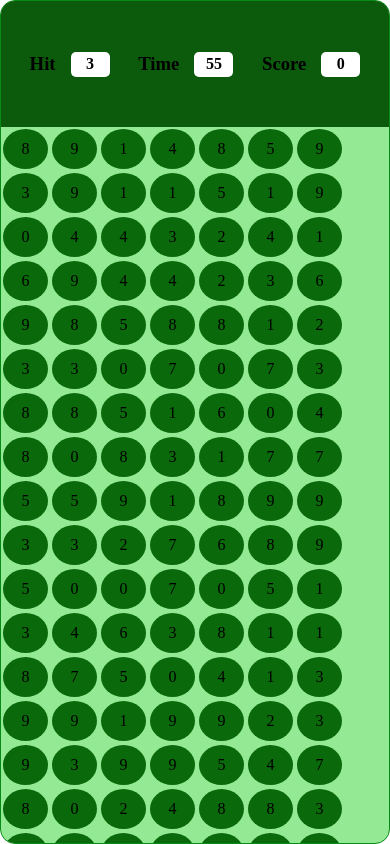
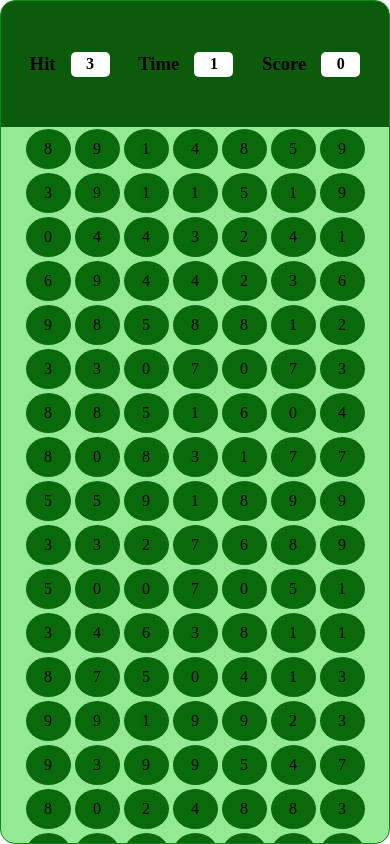
Before and after one commit to MyselfSumanBag/myProjects, a plain HTML site: page bubble_game/index.html in a window 390 px wide. Drawn offline with Linux system fonts and the light colour scheme.

Commit message:
A Bubble Game Project

```diff
--- a/bubble_game/script.js
+++ b/bubble_game/script.js
@@ -4,7 +4,7 @@ const time = document.querySelector(".time");
 // let hero = document.querySelector(".hero");
 
 let randomHit = 0
-let timer = 60;
+let timer = 6;
 let score = 0;
 
 function makeBubble(){
@@ -25,7 +25,8 @@ function newHit(){
 function setTime(){
     document.querySelector('.time').innerText = timer;
     if(timer === 0){
-        alert('Your time is over')
+        alert(`Game over final score is ${score}`)
+
     }else{
         timer--;
         setTimeout(setTime,1000)
--- a/bubble_game/style.css
+++ b/bubble_game/style.css
@@ -75,6 +75,7 @@ html,body{
     .hero{
         width: 100%;
         height: 85%;
+        justify-content: center;
 
     }
     .bubble{
```
